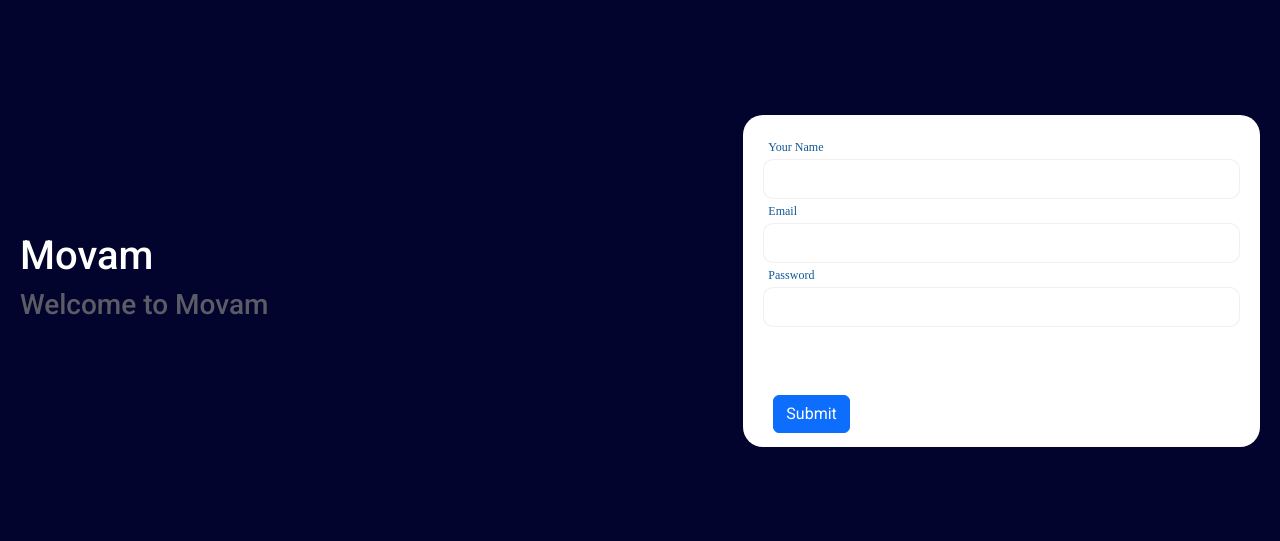
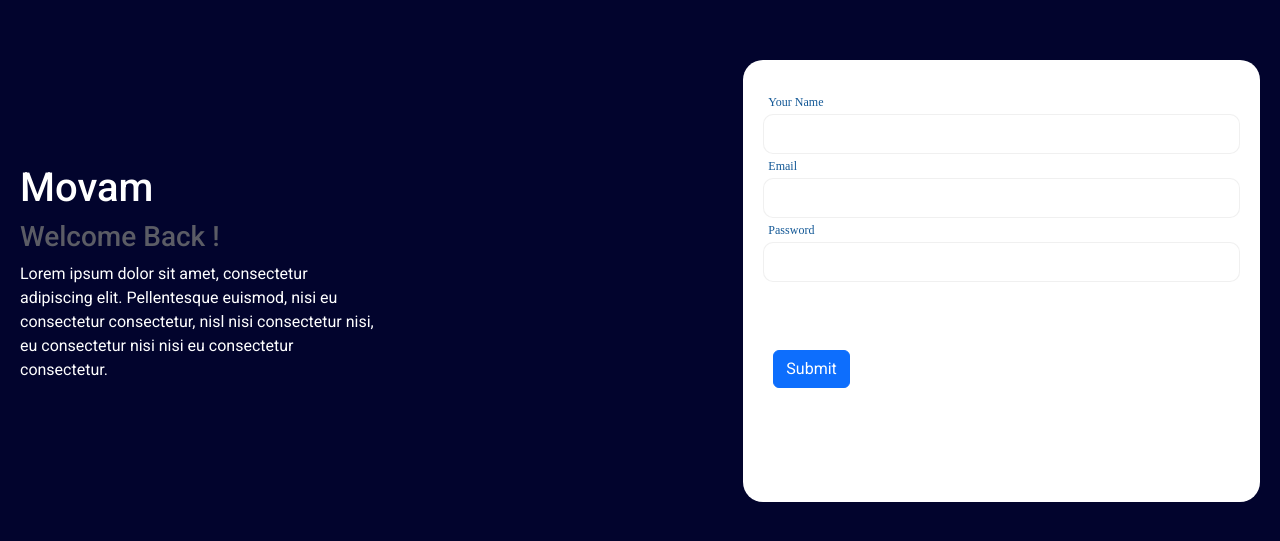
Before and after one commit to peterdgreat/Angular-movam, an Angular app: page /login in a window 1280 px wide. Shown: the part 119-660 px from the top of the page. Built offline with nearby package versions, Linux system fonts and the light colour scheme.

Commit message:
added little content and padding

```diff
--- a/src/app/pages/login/login.component.css
+++ b/src/app/pages/login/login.component.css
@@ -50,7 +50,7 @@
 }
 
 .form-container {
-  padding: 20px 20px 0px 20px;
+  padding: 30px 20px 100px 20px;
 }
 
 .input {
--- a/src/app/pages/login/login.component.html
+++ b/src/app/pages/login/login.component.html
@@ -2,7 +2,12 @@
   <div class="row">
     <div class="d-none d-lg-flex col-7 flex-column justify-content-center">
       <h1 class="text-white">Movam</h1>
-      <h3 class="welcome-note">Welcome to Movam</h3>
+      <h3 class="welcome-note">Welcome Back !</h3>
+      <p class="text-white w-50">
+        Lorem ipsum dolor sit amet, consectetur adipiscing elit.
+        Pellentesque euismod, nisi eu consectetur consectetur,
+        nisl nisi consectetur nisi, eu consectetur nisi nisi eu
+        consectetur consectetur.
     </div>
     <form
       [formGroup]="loginDetails"
```
